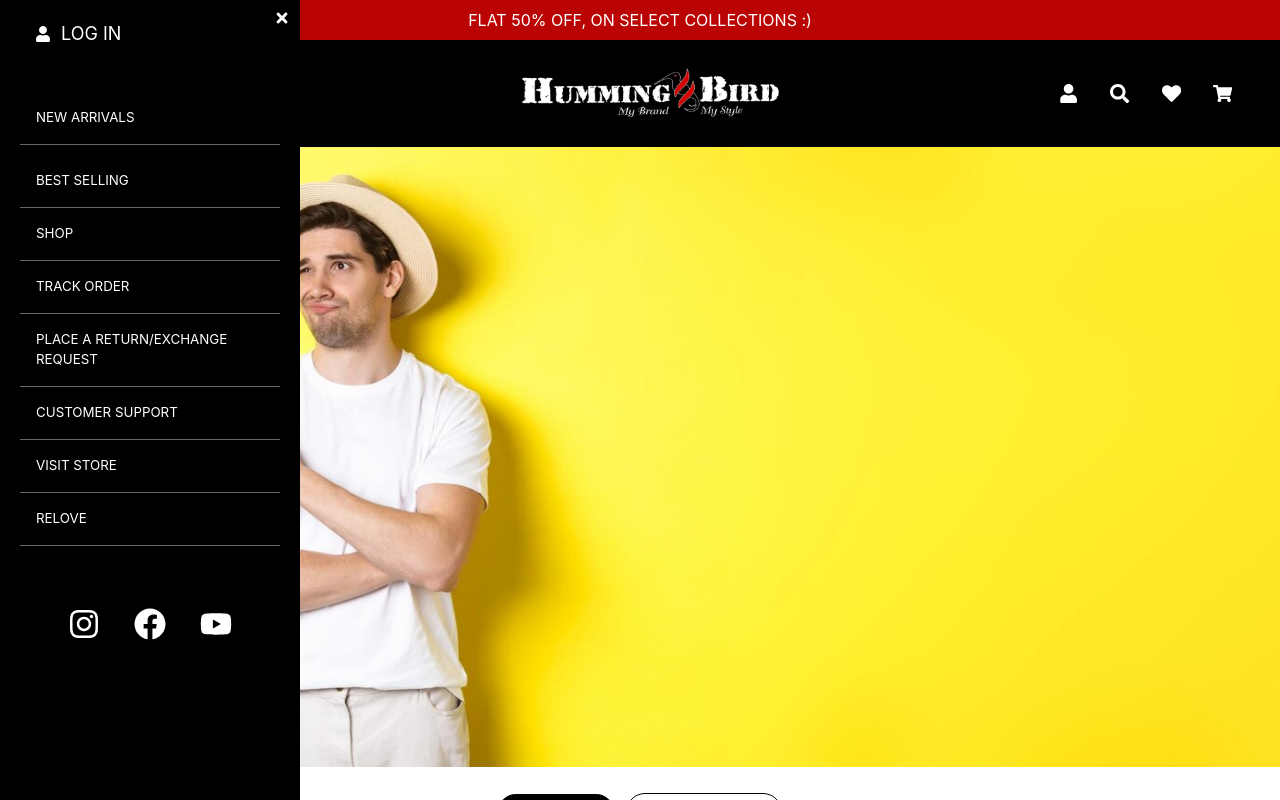
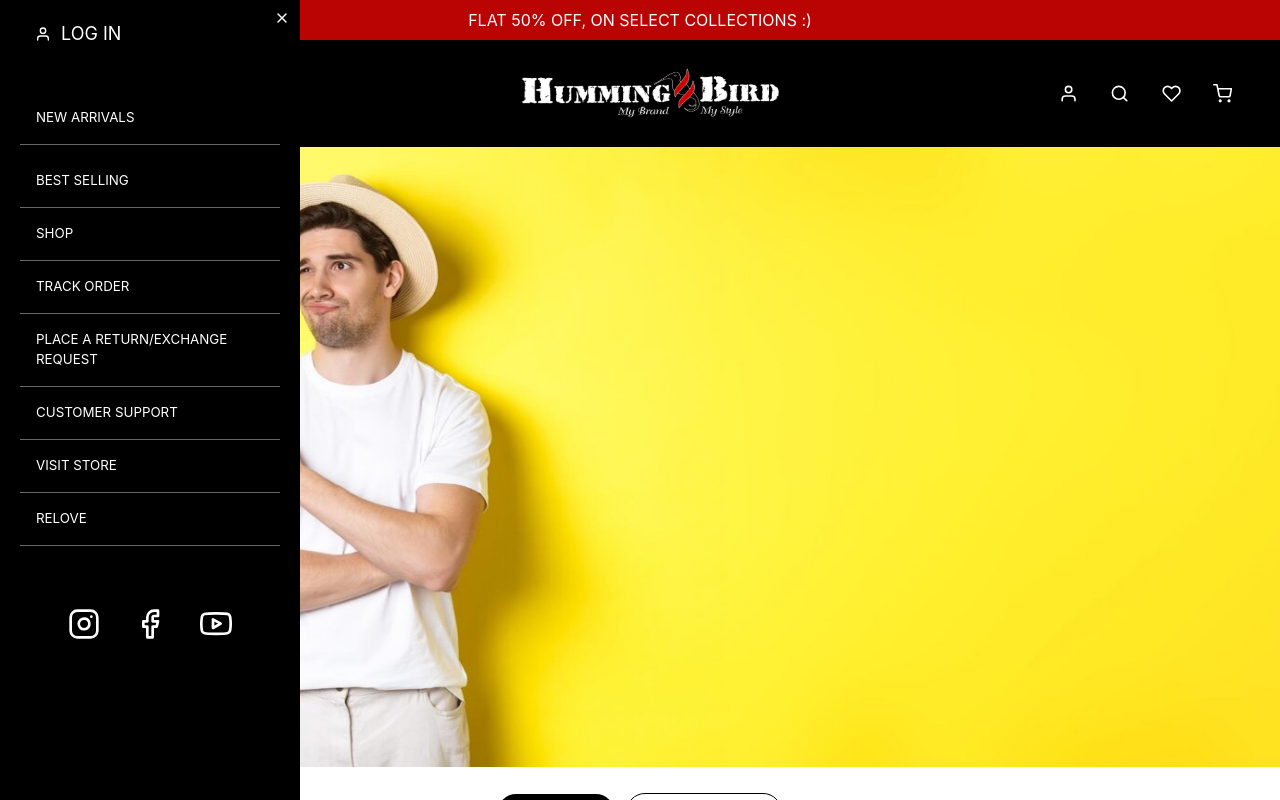
Before and after one commit to K-Vineesh/Humingbird-e-commerce-site-, a React (Create React App) app in the folder hummingbird/vineesh/: page / in a window 1280 px wide. Both pictures are taken after a click on the icon 55 px from the left and 93 px from the top of the page. Shown: the top 800 px of the page. Built offline with nearby package versions, Linux system fonts and the light colour scheme.

Commit message:
icons changed

```diff
--- a/hummingbird/vineesh/src/App.jsx
+++ b/hummingbird/vineesh/src/App.jsx
@@ -17,14 +17,12 @@ function App() {
   const images = [
 
     image3,
-    image2, image1
-
-    // Add more image URLs as needed
-  ];
+    image2,
+    image1
+];
 
 
   return (
-
     <>
       <Announcement />
       <Navbar />
@@ -35,10 +33,8 @@ function App() {
         <Cards1 imageSrc={image7} />
         <Cards1 imageSrc={image5} />
         <Cards1 imageSrc={image6} />
-
       </div>
       <ImageCarousel images={images} />
-
       <Footer />
     </>
 
--- a/hummingbird/vineesh/src/components/NavBar/navbar.jsx
+++ b/hummingbird/vineesh/src/components/NavBar/navbar.jsx
@@ -1,6 +1,6 @@
 import React, { useState, useEffect } from 'react';
 import './navbar.css';
-import { FaBars, FaTimes, FaUser, FaSearch, FaHeart, FaShoppingCart, FaInstagram, FaFacebook, FaYoutube } from 'react-icons/fa'; // Import the new icons
+import { FiMenu, FiX, FiUser, FiSearch, FiHeart, FiShoppingCart, FiInstagram, FiFacebook, FiYoutube } from 'react-icons/fi'; // Import the new icons
 import logo from './logo.jpg';
 
 function Navbar() {
@@ -46,7 +46,7 @@ function Navbar() {
     <>
       <nav className={isNavbarFixed ? 'navbar fixed' : 'navbar'} style={{ backgroundColor: 'black', display: "flex", justifyContent: 'space-between' }}>
         <div className="navbar-left">
-          <FaBars className="navbar-icon" onClick={toggleSidebar} />
+          <FiMenu className="navbar-icon" onClick={toggleSidebar} />
         </div>
         <div>
           <a href="/" className="navbar-logo navbar-center">
@@ -55,10 +55,10 @@ function Navbar() {
         </div>
         <div className="navbar-right">
           <ul className="navbar-links">
-            <li><a href="/login"><FaUser className="navbar-icon" /></a></li>
-            <li><a href="/search"><FaSearch className="navbar-icon" /></a></li>
-            <li><a href="/favorites"><FaHeart className="navbar-icon" /></a></li>
-            <li><a href="/cart"><FaShoppingCart className="navbar-icon" /></a></li>
+            <li><a href="/login"><FiUser className="navbar-icon" /></a></li>
+            <li><a href="/search"><FiSearch className="navbar-icon" /></a></li>
+            <li><a href="/favorites"><FiHeart className="navbar-icon" /></a></li>
+            <li><a href="/cart"><FiShoppingCart className="navbar-icon" /></a></li>
           </ul>
         </div>
       </nav>
@@ -66,9 +66,9 @@ function Navbar() {
         <div className="sidebar-overlay" onClick={toggleSidebar}>
           <div className="sidebar" onClick={(e) => e.stopPropagation()}>
             <div className="sidebar-header">
-              <FaTimes className="exit-icon" onClick={toggleSidebar} />
+              <FiX className="exit-icon" onClick={toggleSidebar} />
               <div className={isLoginFixed ? 'login-section fixed' : 'login-section'}>
-                <FaUser className="login-icon" />
+                <FiUser className="login-icon" />
                 <span>LOG IN</span>
               </div>
             </div>
@@ -84,9 +84,9 @@ function Navbar() {
               <li>RELOVE</li>
             </ul>
             <div className="social-icons">
-              <FaInstagram className="social-icon" />
-              <FaFacebook className="social-icon" />
-              <FaYoutube className="social-icon" />
+              <FiInstagram className="social-icon" />
+              <FiFacebook className="social-icon" />
+              <FiYoutube className="social-icon" />
             </div></div>
           </div>
         </div>
```
